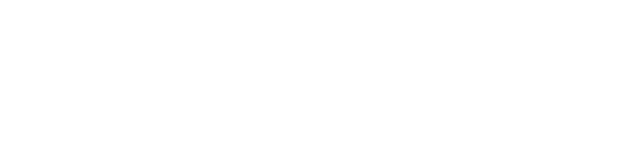
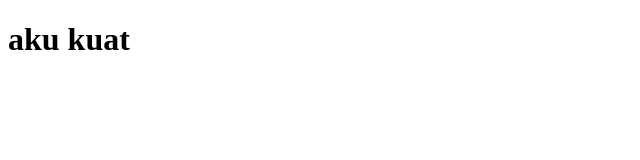
Before and after one commit to farel716/Aku-Kuat, a plain HTML site: page index.html in a window 1280 px wide. Shown: the whole page, without its empty margins (0-640 px from the left). Drawn offline with Linux system fonts and the light colour scheme.

Commit message:
Kata baru

```diff
--- a/index.html
+++ b/index.html
@@ -6,6 +6,8 @@
     <title>Document</title>
 </head>
 <body>
-
+    <h1>
+        aku kuat
+    </h1>
 </body>
 </html>
```
